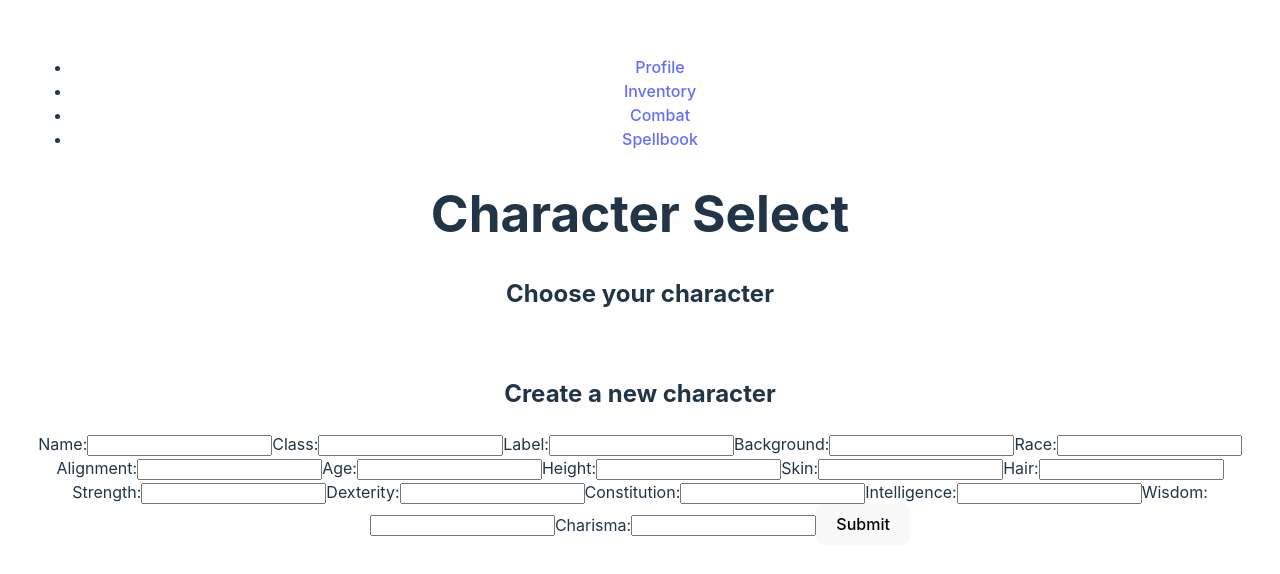
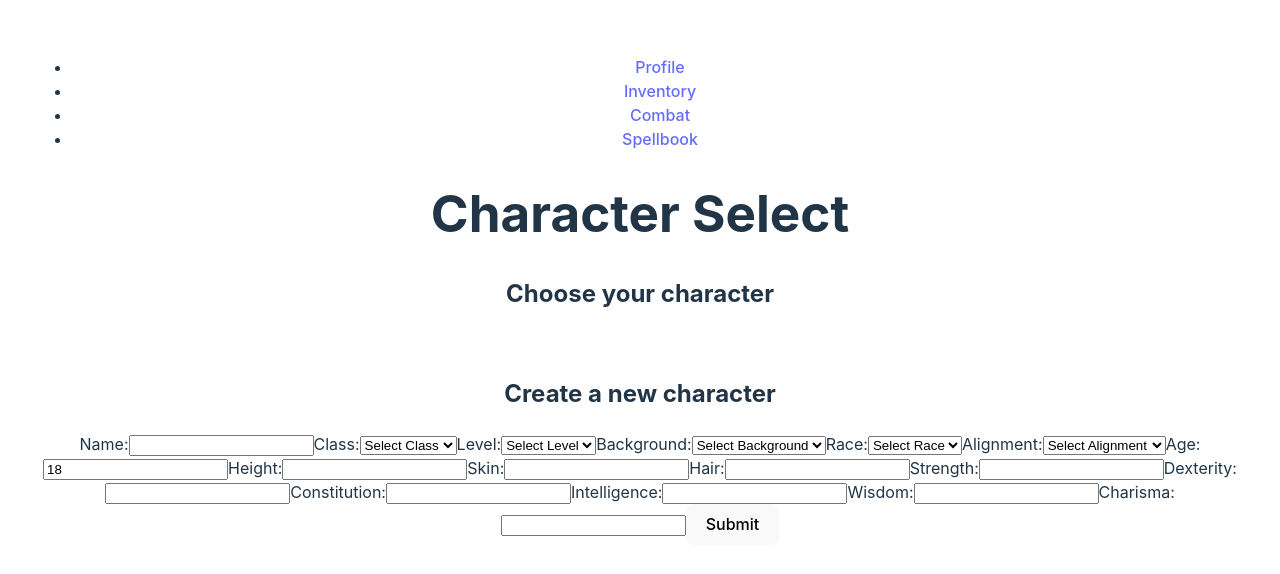
Before and after one commit to Dkobes/adventurers-board, a React (Vite) app in the folder adventurers-board/client/: page /characterselect in a window 1280 px wide. Shown: the part 108-682 px from the top of the page. Built offline with nearby package versions, Linux system fonts and the light colour scheme.

Commit message:
updates to character creation

```diff
--- a/adventurers-board/client/src/pages/CharacterSelect/characterselect.jsx
+++ b/adventurers-board/client/src/pages/CharacterSelect/characterselect.jsx
@@ -1,7 +1,29 @@
-import React, { useState, useEffect } from "react";
-import Profile from "../Profile/profile";
+import React, { useState } from "react";
 import auth from "../../utils/auth";
 
+const classes = [
+  "Barbarian", "Bard", "Cleric", "Druid", "Fighter", "Monk",
+  "Paladin", "Ranger", "Rogue", "Sorcerer", "Warlock", "Wizard"
+];
+
+const levels = Array.from({ length: 20 }, (_, i) => i + 1);
+
+const backgrounds = [
+  "Acolyte", "Charlatan", "Criminal", "Entertainer", "Folk Hero",
+  "Guild Artisan", "Hermit", "Noble", "Outlander", "Sage",
+  "Sailor", "Soldier", "Urchin"
+];
+
+const races = [
+  "Dragonborn", "Dwarf", "Elf", "Gnome", "Half-Elf",
+  "Half-Orc", "Halfling", "Human", "Tiefling"
+];
+
+const alignments = [
+  "Lawful Good", "Lawful Neutral", "Lawful Evil",
+  "Neutral Good", "True Neutral", "Neutral Evil",
+  "Chaotic Good", "Chaotic Neutral", "Chaotic Evil"
+];
 
 const CharacterSelect = () => {
   const [name, setName] = useState('');
@@ -10,18 +32,16 @@ const CharacterSelect = () => {
   const [background, setBackground] = useState('');
   const [race, setRace] = useState('');
   const [alignment, setAlignment] = useState('');
-    const [age, setAge] = useState('');
+  const [age, setAge] = useState(18);
   const [height, setHeight] = useState('');
   const [skin, setSkin] = useState('');
   const [hair, setHair] = useState('');
-
   const [strength, setStrength] = useState('');
   const [dexterity, setDexterity] = useState('');
   const [constitution, setConstitution] = useState('');
   const [intelligence, setIntelligence] = useState('');
   const [wisdom, setWisdom] = useState('');
   const [charisma, setCharisma] = useState('');
-
 
   const handleSubmit = (e) => {
     e.preventDefault();
@@ -42,7 +62,7 @@ const CharacterSelect = () => {
       intelligence,
       wisdom,
       charisma,
-        }
+    };
     console.log(formData);
 
     fetch("/api/characters", {
@@ -56,57 +76,138 @@ const CharacterSelect = () => {
       .then((response) => response.json())
       .then((data) => {
         console.log(data);
-            }
-        )
-
+      });
   };
-
-
 
   return (
     <div>
       <h1>Character Select</h1>
       <h2>Choose your character</h2>
-            <br></br>
+      <br />
       <h2>Create a new character</h2>
       <form onSubmit={handleSubmit}>
         <label>Name:</label>
         <input type="text" required value={name} onChange={(e) => setName(e.target.value)} />
+
         <label>Class:</label>
-                <input type="text" required value={characterClass} onChange={(e) => setClass(e.target.value)} />
-                <label>Label:</label>
-                <input type="text" required value={level} onChange={(e) => setLevel(e.target.value)} />
+        <select required value={characterClass} onChange={(e) => setClass(e.target.value)}>
+          <option value="">Select Class</option>
+          {classes.map((cls) => (
+            <option key={cls} value={cls}>
+              {cls}
+            </option>
+          ))}
+        </select>
+
+        <label>Level:</label>
+        <select required value={level} onChange={(e) => setLevel(e.target.value)}>
+          <option value="">Select Level</option>
+          {levels.map((lvl) => (
+            <option key={lvl} value={lvl}>
+              {lvl}
+            </option>
+          ))}
+        </select>
+
         <label>Background:</label>
-                <input type="text" required value={background} onChange={(e) => setPlayerName(e.target.value)} />
+        <select required value={background} onChange={(e) => setBackground(e.target.value)}>
+          <option value="">Select Background</option>
+          {backgrounds.map((bg) => (
+            <option key={bg} value={bg}>
+              {bg}
+            </option>
+          ))}
+        </select>
+
         <label>Race:</label>
-                <input type="text" required value={race} onChange={(e) => setRace(e.target.value)} />
+        <select required value={race} onChange={(e) => setRace(e.target.value)}>
+          <option value="">Select Race</option>
+          {races.map((r) => (
+            <option key={r} value={r}>
+              {r}
+            </option>
+          ))}
+        </select>
+
         <label>Alignment:</label>
-                <input type="text" required value={alignment} onChange={(e) => setAlignment(e.target.value)} />
+        <select required value={alignment} onChange={(e) => setAlignment(e.target.value)}>
+          <option value="">Select Alignment</option>
+          {alignments.map((align) => (
+            <option key={align} value={align}>
+              {align}
+            </option>
+          ))}
+        </select>
+
         <label>Age:</label>
-                <input type="text" required value={age} onChange={(e) => setAge(e.target.value)} />
+        <input
+          type="number"
+          value={age}
+          min={1}
+          onChange={(e) => setAge(Number(e.target.value))}
+        />
+
         <label>Height:</label>
         <input type="text" required value={height} onChange={(e) => setHeight(e.target.value)} />
+
         <label>Skin:</label>
         <input type="text" required value={skin} onChange={(e) => setSkin(e.target.value)} />
+
         <label>Hair:</label>
         <input type="text" required value={hair} onChange={(e) => setHair(e.target.value)} />
+
         <label>Strength:</label>
-                <input type="number" required value={strength} onChange={(e) => setStrength(e.target.value)} />
+        <input
+          type="number"
+          required
+          value={strength}
+          onChange={(e) => setStrength(e.target.value)}
+        />
+
         <label>Dexterity:</label>
-                <input type="number" required value={dexterity} onChange={(e) => setDexterity(e.target.value)} />
+        <input
+          type="number"
+          required
+          value={dexterity}
+          onChange={(e) => setDexterity(e.target.value)}
+        />
+
         <label>Constitution:</label>
-                <input type="number" required value={constitution} onChange={(e) => setConstitution(e.target.value)} />
+        <input
+          type="number"
+          required
+          value={constitution}
+          onChange={(e) => setConstitution(e.target.value)}
+        />
+
         <label>Intelligence:</label>
-                <input type="number" required value={intelligence} onChange={(e) => setIntelligence(e.target.value)} />
+        <input
+          type="number"
+          required
+          value={intelligence}
+          onChange={(e) => setIntelligence(e.target.value)}
+        />
+
         <label>Wisdom:</label>
-                <input type="number" required value={wisdom} onChange={(e) => setWisdom(e.target.value)} />
+        <input
+          type="number"
+          required
+          value={wisdom}
+          onChange={(e) => setWisdom(e.target.value)}
+        />
+
         <label>Charisma:</label>
-                <input type="number" required value={charisma} onChange={(e) => setCharisma(e.target.value)} />
+        <input
+          type="number"
+          required
+          value={charisma}
+          onChange={(e) => setCharisma(e.target.value)}
+        />
 
         <button type="submit">Submit</button>
       </form>
     </div>
   );
-}
+};
 
 export default CharacterSelect;
```
Lines whose indentation alone changed are shown as unchanged.
